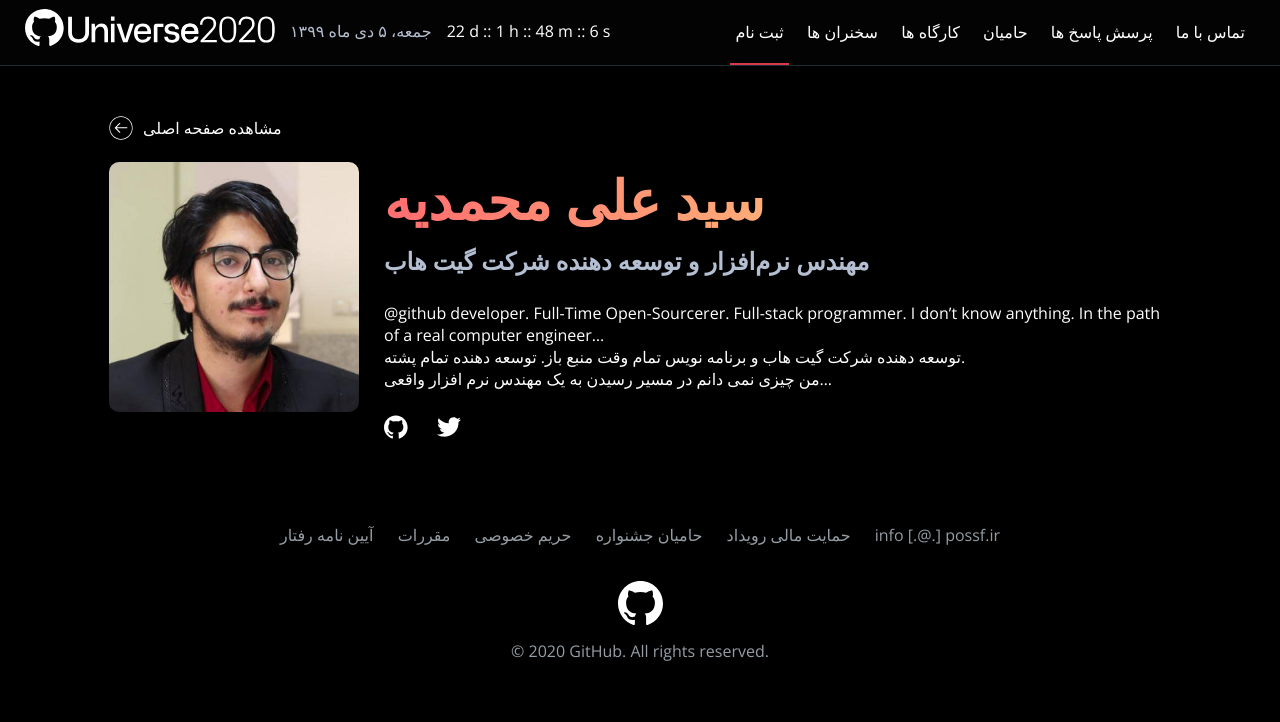
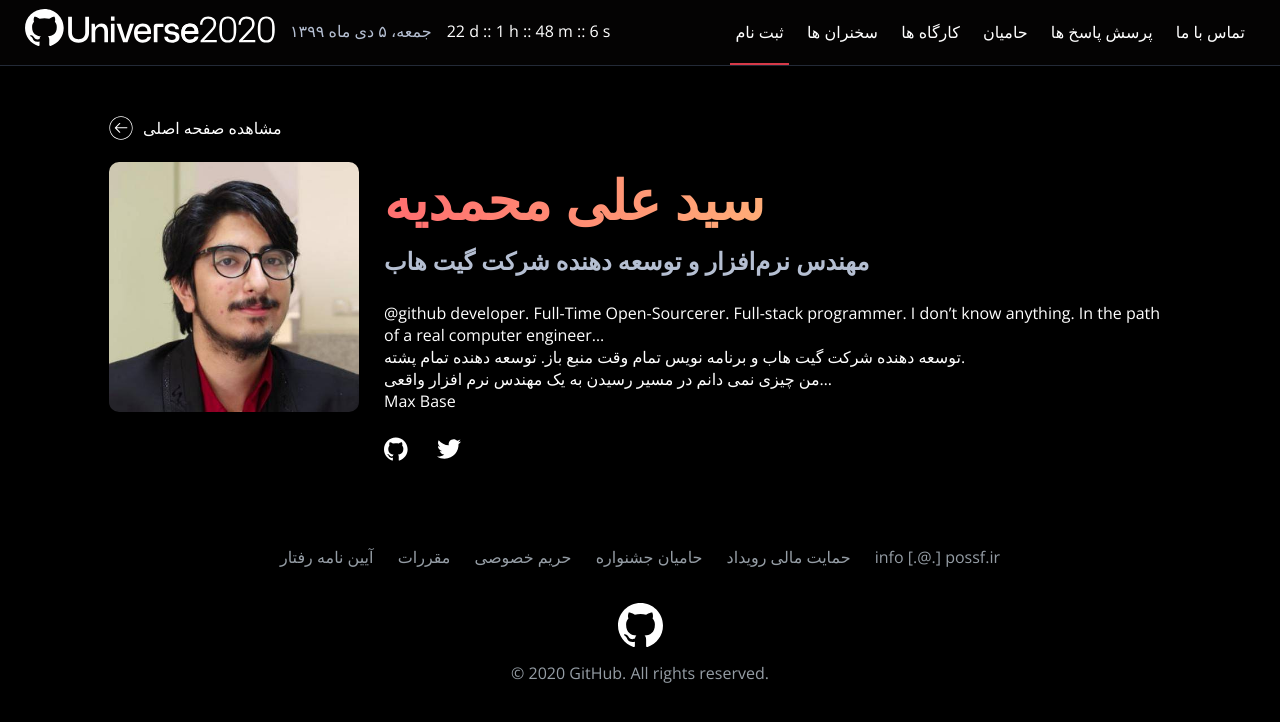
Before and after one commit to POSSF/POSSF, a Jekyll site: the page built from _speakers/2020-10-05-seyyed-ali-mohammadiyeh.md, in a window 1280 px wide, cut to the strip 104-826 px from the top of the page. Built offline with Jekyll 4.4.1, drawn with Linux system fonts in a browser that asks for light colours; some web fonts are replaced.

Commit message:
Adding max base to link to maxbase.org

```diff
--- a/_speakers/2020-10-05-seyyed-ali-mohammadiyeh.md
+++ b/_speakers/2020-10-05-seyyed-ali-mohammadiyeh.md
@@ -22,3 +22,5 @@
 توسعه دهنده شرکت گیت هاب و برنامه نویس تمام وقت منبع باز. توسعه دهنده تمام پشته.
 
 من چیزی نمی دانم در مسیر رسیدن به یک مهندس نرم افزار واقعی...
+
+[Max Base](https://maxbase.org/)
```
